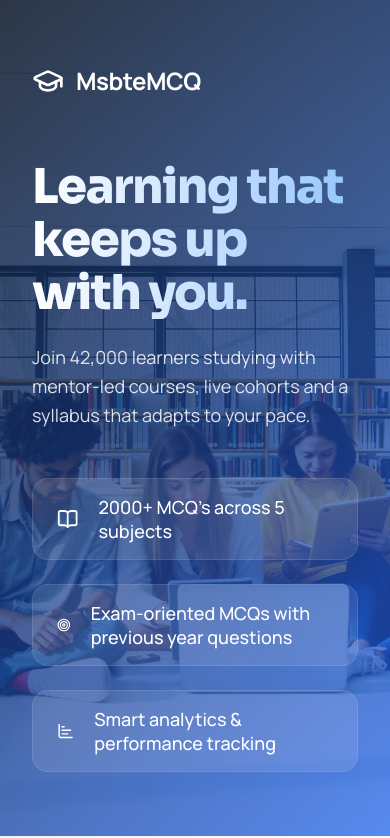
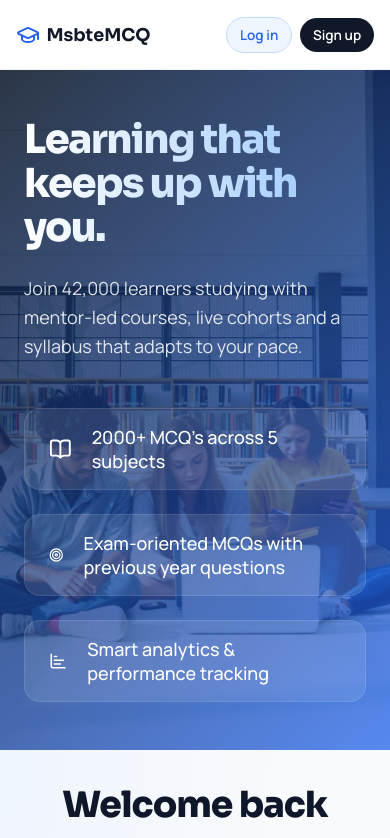
Before and after one commit to rutu-5656/MsbteMCQ_hub, a React (Vite) app in the folder client/: page /login in a window 390 px wide. Shown: the top 838 px of the page. Built offline with nearby package versions, Linux system fonts and the light colour scheme.

Commit message:
fixed mobile auth responsives

```diff
--- a/client/src/App.jsx
+++ b/client/src/App.jsx
@@ -1,12 +1,21 @@
 import React from 'react';
+import { BrowserRouter as Router, Routes, Route, Navigate } from 'react-router-dom';
 import { GoogleOAuthProvider } from '@react-oauth/google';
+import Navbar from './components/Navbar';
 import Auth from './components/Auth';
 import './App.css';
 
 function App() {
   return (
     <GoogleOAuthProvider clientId="844550783845-k4uog5vg7bt8oejd60ov308n0k305pnh.apps.googleusercontent.com">
-      <Auth />
+      <Router>
+        <Navbar />
+        <Routes>
+          <Route path="/" element={<Navigate to="/signup" />} />
+          <Route path="/login" element={<Auth initialIsLogin={true} />} />
+          <Route path="/signup" element={<Auth initialIsLogin={false} />} />
+        </Routes>
+      </Router>
     </GoogleOAuthProvider>
   );
 }
--- a/client/src/components/Auth.css
+++ b/client/src/components/Auth.css
@@ -11,8 +11,9 @@
 
 .auth-container {
   display: flex;
-  min-height: 100vh;
+  min-height: calc(100vh - 70px);
   width: 100%;
+  margin-top: 70px;
 }
 
 /* --- Left Panel --- */
@@ -382,13 +383,16 @@
 /* Responsive */
 @media (max-width: 900px) {
   .auth-container {
-    flex-direction: column;
+    flex-direction: column; /* Features on top, form on bottom */
   }
   .auth-left {
-    padding: 4rem 2rem;
-    min-height: 500px;
+    padding: 3rem 1.5rem;
+    min-height: auto;
+  }
+  .auth-logo {
+    display: none; /* Hidden on mobile because it's in the Navbar */
   }
   .auth-heading {
-    font-size: 3rem;
+    font-size: 2.5rem;
   }
 }
--- a/client/src/components/Auth.jsx
+++ b/client/src/components/Auth.jsx
@@ -1,10 +1,16 @@
-import React, { useState } from 'react';
+import React, { useState, useEffect } from 'react';
+import { useNavigate } from 'react-router-dom';
 import { GraduationCap, BookOpen, Users, Trophy, TargetIcon, ChartBar, Eye, EyeOff } from 'lucide-react';
 import { useGoogleLogin } from '@react-oauth/google';
 import './Auth.css';
 
-const Auth = () => {
-  const [isLogin, setIsLogin] = useState(false);
+const Auth = ({ initialIsLogin = false }) => {
+  const [isLogin, setIsLogin] = useState(initialIsLogin);
+  const navigate = useNavigate();
+
+  useEffect(() => {
+    setIsLogin(initialIsLogin);
+  }, [initialIsLogin]);
   const [showPassword, setShowPassword] = useState(false);
   const [email, setEmail] = useState('');
   const [password, setPassword] = useState('');
@@ -81,11 +87,6 @@ const Auth = () => {
       {/* Left Panel */}
       <div className="auth-left">
         <div className="auth-content">
-          <div className="auth-logo">
-            <GraduationCap size={32} />
-            MsbteMCQ
-          </div>
-
           <h1 className="auth-heading">Learning that keeps up with you.</h1>
           <p className="auth-subheading">
             Join 42,000 learners studying with mentor-led courses, live cohorts and a syllabus that adapts to your pace.
@@ -118,13 +119,13 @@ const Auth = () => {
           <div className="auth-toggle">
             <button
               className={`auth-toggle-btn ${isLogin ? 'active' : ''}`}
-              onClick={() => setIsLogin(true)}
+              onClick={() => navigate('/login')}
             >
               Log in
             </button>
             <button
               className={`auth-toggle-btn ${!isLogin ? 'active' : ''}`}
-              onClick={() => setIsLogin(false)}
+              onClick={() => navigate('/signup')}
             >
               Sign up
             </button>
--- /dev/null
+++ b/client/src/components/Navbar.css
@@ -0,0 +1,134 @@
+.navbar {
+  position: fixed;
+  top: 0;
+  left: 0;
+  width: 100%;
+  height: 70px;
+  background: rgba(255, 255, 255, 0.85);
+  backdrop-filter: blur(12px);
+  -webkit-backdrop-filter: blur(12px);
+  border-bottom: 1px solid rgba(0, 0, 0, 0.05);
+  z-index: 1000;
+  display: flex;
+  align-items: center;
+}
+
+.navbar-container {
+  width: 100%;
+  max-width: 1200px;
+  margin: 0 auto;
+  padding: 0 2rem;
+  display: flex;
+  justify-content: space-between;
+  align-items: center;
+}
+
+.navbar-logo {
+  display: flex;
+  align-items: center;
+  gap: 0.5rem;
+  font-family: 'Sora', sans-serif;
+  font-weight: 700;
+  font-size: 1.25rem;
+  color: #111827;
+  text-decoration: none;
+}
+
+.navbar-logo svg {
+  color: #2563eb;
+}
+
+.navbar-links {
+  display: flex;
+  align-items: center;
+  gap: 1.5rem;
+}
+
+.nav-link {
+  font-family: 'Manrope', sans-serif;
+  font-weight: 600;
+  font-size: 0.95rem;
+  color: #4b5563;
+  text-decoration: none;
+  transition: all 0.2s ease;
+}
+
+.nav-link:hover {
+  color: #111827;
+}
+
+.nav-link.active:not(.nav-btn) {
+  color: #2563eb;
+}
+
+.nav-btn {
+  background: #111827;
+  color: #ffffff;
+  padding: 0.6rem 1.25rem;
+  border-radius: 9999px;
+}
+
+.nav-btn:hover {
+  background: #1f2937;
+  color: #ffffff;
+  transform: translateY(-1px);
+  box-shadow: 0 4px 12px rgba(17, 24, 39, 0.15);
+}
+
+.nav-btn.active {
+  background: #2563eb;
+  box-shadow: 0 4px 12px rgba(37, 99, 235, 0.2);
+}
+
+.nav-btn.active:hover {
+  background: #1d4ed8;
+}
+
+.nav-btn-outline {
+  background: transparent;
+  color: #111827;
+  border: 1px solid #d1d5db;
+}
+
+.nav-btn-outline:hover {
+  background: #f3f4f6;
+  color: #111827;
+  border-color: #9ca3af;
+}
+
+.nav-btn-outline.active {
+  background: #eff6ff;
+  color: #2563eb;
+  border-color: #bfdbfe;
+  box-shadow: none;
+}
+
+.nav-btn-outline.active:hover {
+  background: #dbeafe;
+}
+
+@media (max-width: 768px) {
+  .navbar-container {
+    padding: 0 1rem;
+  }
+
+  .navbar-logo {
+    font-size: 1.1rem;
+    gap: 0.4rem;
+  }
+
+  .navbar-logo svg {
+    width: 24px;
+    height: 24px;
+  }
+
+  .navbar-links {
+    gap: 0.5rem;
+  }
+
+  .nav-btn {
+    padding: 0.5rem 0.8rem;
+    font-size: 0.85rem;
+    white-space: nowrap; /* Prevent "Log in" from splitting into two lines */
+  }
+}
--- /dev/null
+++ b/client/src/components/Navbar.jsx
@@ -0,0 +1,46 @@
+import React from 'react';
+import { Link, useLocation } from 'react-router-dom';
+import { GraduationCap } from 'lucide-react';
+import './Navbar.css';
+
+const Navbar = () => {
+  const location = useLocation();
+  const isLogin = location.pathname === '/login';
+
+  const scrollToForm = () => {
+    if (window.innerWidth <= 900) {
+      setTimeout(() => {
+        window.scrollTo({ top: document.body.scrollHeight, behavior: 'smooth' });
+      }, 100);
+    }
+  };
+
+  return (
+    <nav className="navbar">
+      <div className="navbar-container">
+        <Link to="/" className="navbar-logo">
+          <GraduationCap size={28} />
+          <span>MsbteMCQ</span>
+        </Link>
+        <div className="navbar-links">
+          <Link
+            to="/login"
+            className={`nav-link nav-btn nav-btn-outline ${isLogin ? 'active' : ''}`}
+            onClick={scrollToForm}
+          >
+            Log in
+          </Link>
+          <Link
+            to="/signup"
+            className={`nav-link nav-btn ${!isLogin && location.pathname !== '/' ? 'active' : ''}`}
+            onClick={scrollToForm}
+          >
+            Sign up
+          </Link>
+        </div>
+      </div>
+    </nav>
+  );
+};
+
+export default Navbar;
```
